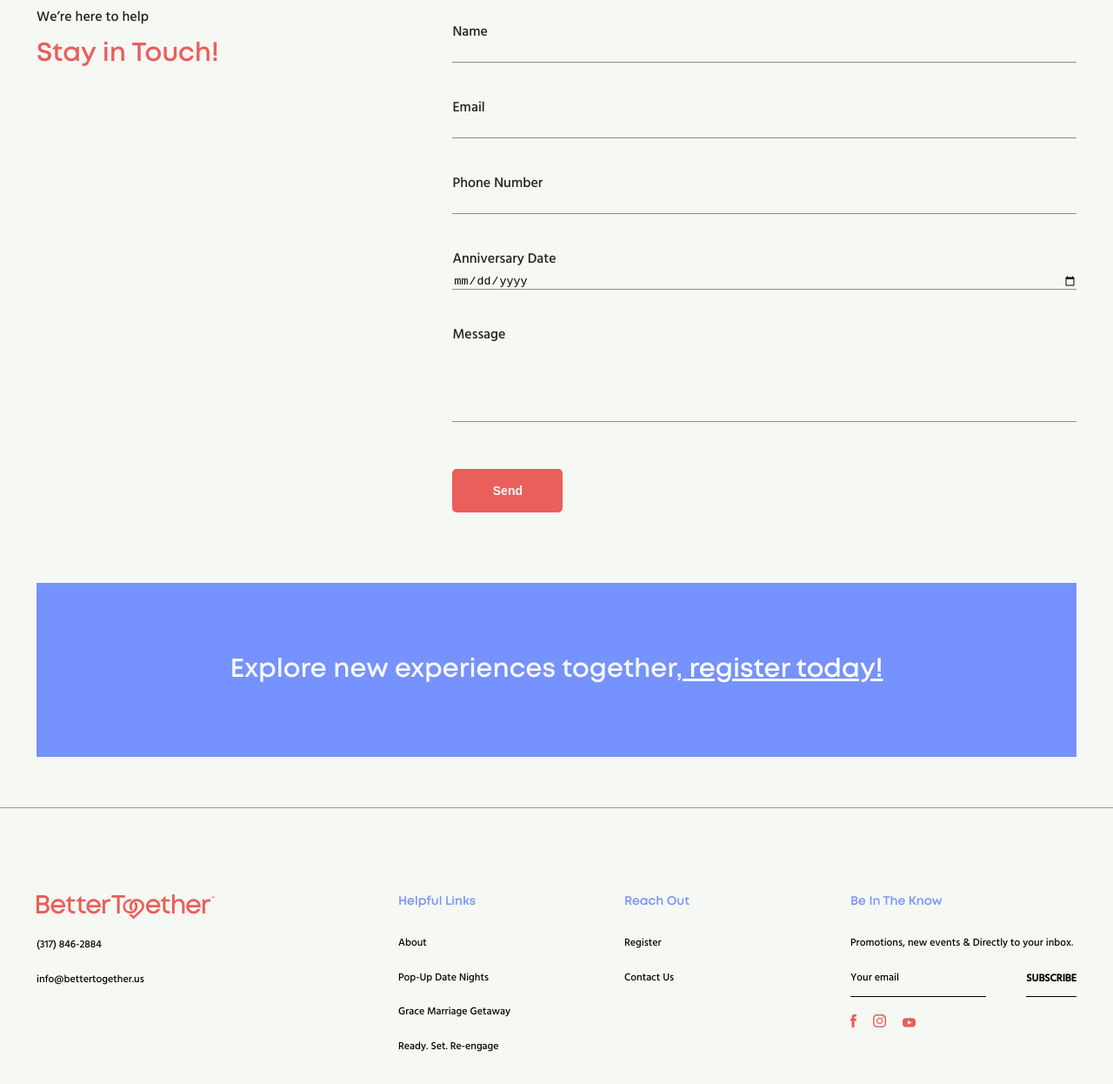
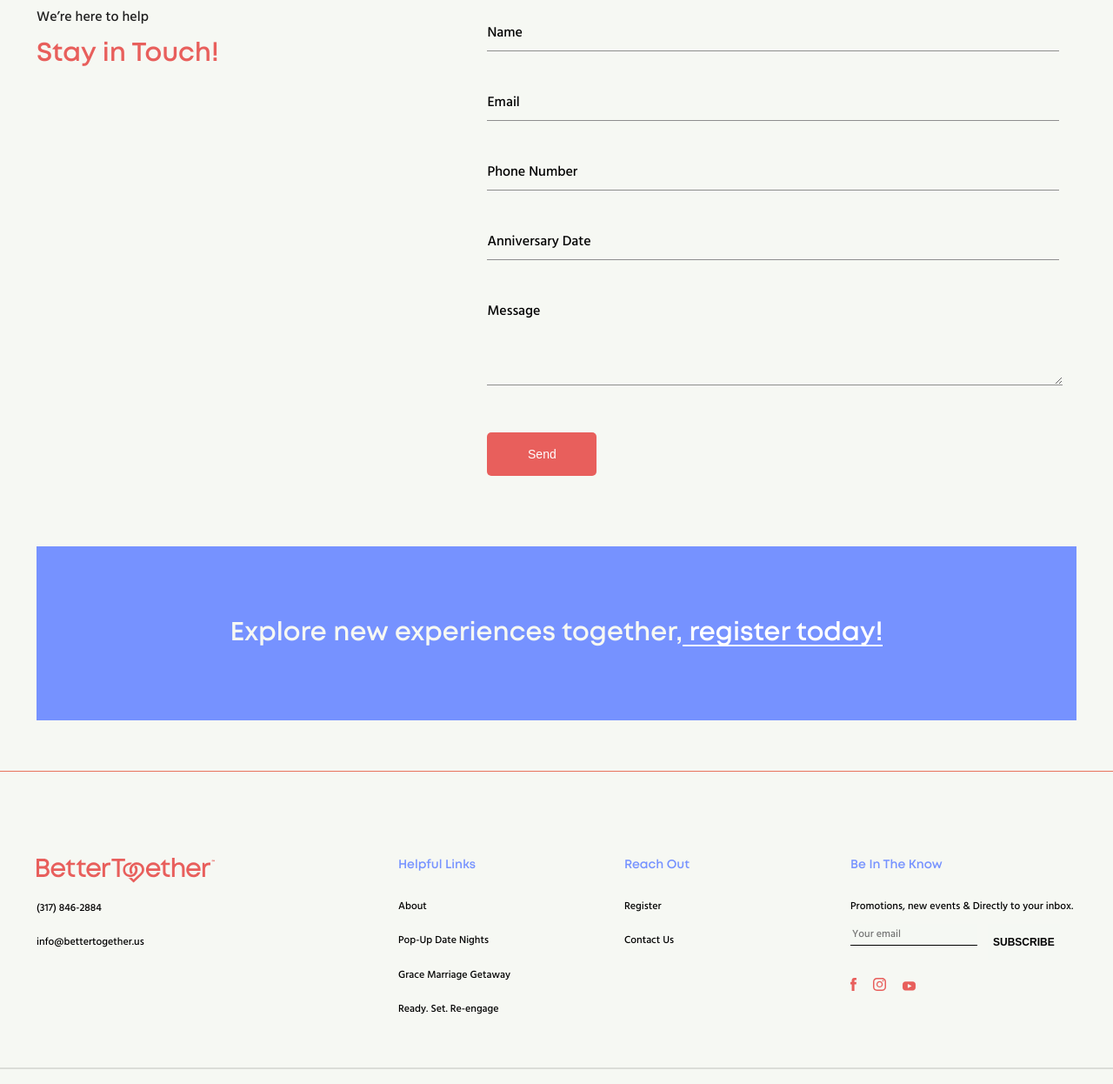
Before and after one commit to Shivanandkkhh/Better-to-gether, a plain HTML site: page contact.html in a window 1280 px wide. Shown: the part 581-1827 px from the top of the page at 87% size. Drawn offline with nearby package versions, Linux system fonts and the light colour scheme.

Commit message:
redesigned form

```diff
--- a/assests/css/Style_pop-up.css
+++ b/assests/css/Style_pop-up.css
@@ -50,6 +50,7 @@
 .btn {
     margin-top: 29px;
     background-color: #E85F5C;
+    border: 1px solid #E85F5C;
     width: 41.7%;
     height: 50px;
     display: flex;
--- a/assests/css/common-style.css
+++ b/assests/css/common-style.css
@@ -115,7 +115,7 @@ section {
 body {
     line-height: 1;
     background: #F6F8F3;
-    font-family:'Mont-SemiBold', Arial, Helvetica, sans-serif;
+    font-family: 'Mont-SemiBold', Arial, Helvetica, sans-serif;
     font-style: normal;
 }
 
@@ -158,26 +158,30 @@ table {
     width: 100%;
     margin: 0 auto;
 }
-.margin-set{
+
+.margin-set {
     margin: 0 20px;
 }
-.s-font{
+
+.s-font {
     color: #F5F8F3;
     text-decoration: none;
 }
-.s-font:hover{
+
+.s-font:hover {
     color: #7692FF !important;
     text-decoration: underline;
 }
 
 
-.flex{
+.flex {
     display: flex;
     padding: 0 20px;
     justify-content: space-between;
     align-items: center;
 }
-.text-decoration{
+
+.text-decoration {
     text-decoration: none;
 }
 
@@ -186,30 +190,36 @@ table {
     justify-content: center;
     margin: 0 30% 0 15%;
 }
+
 /*  */
-.events-options span{
+.events-options span {
     color: #000000;
     margin-bottom: 1%;
 }
-.events-options:hover .event-options{
+
+.events-options:hover .event-options {
     display: block;
     position: absolute;
     color: white;
 }
-.event-options{
+
+.event-options {
     position: absolute;
     line-height: 30px;
     display: none;
     background: #FFFFFF;
     width: 230PX;
 }
-.events-a{
+
+.events-a {
     border-top: 1px solid #8E8E8E;
 }
-.a-dropdown:hover{
+
+.a-dropdown:hover {
     background: gainsboro;
 }
-.event-options a{
+
+.event-options a {
     font-size: 14px;
     color: #000000;
 }
@@ -221,9 +231,11 @@ table {
     display: flex;
     align-items: center;
 }
-.menu{
-    padding:0 0 4px 8px;
+
+.menu {
+    padding: 0 0 4px 8px;
 }
+
 .content-flex {
     padding: 17px 0;
 }
@@ -239,6 +251,7 @@ table {
 
 .nav-btn {
     color: #E85F5C !important;
+    border: 1px solid #E85F5C;
     background-color: #F6F8F3;
     border-style: none;
     width: 100px;
@@ -246,8 +259,10 @@ table {
     display: flex;
     justify-content: center;
     align-items: center;
+    border: 1px solid #E85F5C;
 }
-.nav-btn:hover{
+
+.nav-btn:hover {
     color: #7692FF;
     border: 1px solid #7692FF;
 }
@@ -265,7 +280,7 @@ table {
     margin: 16px 0 13px 0;
     position: sticky;
     top: 0px;
-    z-index:0;
+    z-index: 0;
     background: #F6F8F3;
 }
 
@@ -274,14 +289,17 @@ table {
     list-style: none;
 
 }
-.nav-section li a{
+
+.nav-section li a {
     text-decoration: none;
     color: #000000;
 }
-.nav-section li a:hover{
+
+.nav-section li a:hover {
     text-decoration: underline;
     border: none;
 }
+
 .link_flex img {
     height: 70px;
 }
@@ -293,12 +311,15 @@ table {
 .nav-section li:last-child {
     margin-right: 0px;
 }
-.line-spacing{
+
+.line-spacing {
     line-height: 34px;
 }
-.logo-mobile{
+
+.logo-mobile {
     display: none;
 }
+
 /* The above  nav section ends here */
 
 /*  */
@@ -307,12 +328,17 @@ table {
     line-height: 3.3;
     color: #000000;
 }
-.font-s-40px{
+
+.font-s-40px {
     font-size: 40px;
 }
+
 .subscribe {
+    border: none;
+    outline: none;
+    background-color: #F5F8F3;
     line-height: 40px;
-    border-bottom: 1px solid #000000;
+    /* float: right; */
 }
 
 .font-f-hind {
@@ -342,6 +368,7 @@ table {
 .feel-text {
     color: #1E1E1E;
 }
+
 .event-text,
 .realtion-heading,
 .grace-text,
@@ -356,15 +383,19 @@ table {
     font-size: 16px;
     line-height: 34px;
 }
-.line-h-53{
+
+.line-h-53 {
     line-height: 53px;
 }
+
 .color-pink {
     color: #E85F5C;
 }
-.back-c-pink{
+
+.back-c-pink {
     background-color: #E85F5C;
 }
+
 .subscribe,
 .f-font,
 .footer-text {
@@ -399,20 +430,39 @@ table {
 .margin-sets {
     max-width: 1196px;
     margin: 0 auto;
- }
- .underlined {
+}
+
+.underlined {
     color: #F5F8F3;
     border-bottom: 2px solid #F5F8F3;
 }
+
 .underlined:hover {
     border: none;
+    color: #F5F8F3 !important;
     cursor: pointer;
     color: rgb(22, 237, 62);
-    text-decoration: underline rgb(15, 184, 241);
+    /* text-decoration: underline rgb(15, 184, 241); */
+    border-bottom: none;
 }
+
+.underline a {
+    text-decoration: none;
+    color: #F5F8F3;
+}
+
+.underline {
+    border-bottom: 2px solid #ffff;
+}
+
+.underline:hover {
+    border-bottom: none;
+}
+
 .margin-top {
-    margin: 81px  0 47px 0 !important;
+    margin: 81px 0 47px 0 !important;
 }
+
 .pop-up-night {
     background-color: #7692FF;
     text-align: center;
@@ -420,11 +470,13 @@ table {
     align-items: center;
     min-height: 150px;
 }
+
 .make-center {
     display: flex;
     align-items: center;
     justify-content: center;
 }
+
 /* common footer starts here */
 .above-hr {
     margin-top: 4.5%;
@@ -460,7 +512,6 @@ table {
 
 .flex-footer {
     display: flex;
-    justify-content: space-between;
 }
 
 .m1-top {
@@ -483,7 +534,6 @@ table {
 .line {
     text-align: left;
     width: 60%;
-    border-bottom: 1px solid #000000;
 }
 
 .footer-sub1 {
@@ -507,11 +557,32 @@ table {
     padding: 25px 0 23px 0;
     justify-content: space-between;
 }
+
 /* The footer ends here */
 /*  */
-.logos a{
+.logos a {
     text-decoration: none;
 }
+
+form .footer-form {
+    outline: none;
+    border: none;
+    background-color: #F5F8F3;
+    border-bottom: 1px solid #000000;
+    width: 90%;
+    /* text-decoration: underline; */
+}
+
+.footer-padding-remove {
+    font-family: 'Hind';
+    font-style: normal;
+    font-weight: 400;
+    font-size: 12px;
+    line-height: 22px;
+    color: #000000;
+
+}
+
 /*  */
 @media screen and (max-width:980px) {
     .adj-text {
@@ -524,6 +595,14 @@ table {
 
     .third-s-text h2 {
         width: 100% !important;
+    }
+
+    .user-box input {
+        width: 260%;
+    }
+
+    .msg-area {
+        width: 260%;
     }
 }
 
@@ -543,6 +622,7 @@ table {
         width: 100%;
     }
 }
+
 /* media query for 768 starts here */
 @media screen and (max-width:768px) {
     .nav-section li {
@@ -671,9 +751,11 @@ table {
     .event-text {
         padding: 13.6% 0;
     }
+
     .margin-top {
         margin: 60px 0 !important;
     }
+
     .footer-text {
         font-size: 14px;
     }
--- a/assests/css/contact.css
+++ b/assests/css/contact.css
@@ -1,4 +1,4 @@
-.phone-text{
+.phone-text {
     margin-top: 0px;
 }
 
@@ -16,17 +16,22 @@
     display: grid;
     grid-template-columns: repeat(5, 1fr);
 }
-.reach-us,.stay-touch{
+
+.reach-us,
+.stay-touch {
     margin-top: 6px;
 }
+
 .reach-us-heading,
 .help-section {
     grid-column: 1/3;
+
 }
 
 .contact-info,
 .cont-info {
     grid-column: 3;
+    padding: 0 0 0 40px;
 }
 
 .contact-info {
@@ -47,16 +52,12 @@ input {
     background-color: #F6F8F3;
 }
 
-.border-btm {
-    border-bottom: 1px solid #8E8E8E;
-    width: 300%;
-    margin-bottom: 35px;
-}
 
 label {
     margin-top: 41px;
 }
-.border-margin{
+
+.border-margin {
     padding-top: 65px;
 }
 
@@ -72,47 +73,175 @@ label {
 .submit a {
     text-decoration: none;
 }
-.contact-info a{
+
+.contact-info a {
     color: #7692FF;
     text-decoration: none;
 }
-.underlines{
+.contact-info a:hover{
+    text-decoration: underline;
+}
+.font-w-800 a{
+    text-decoration: none;
+}
+.underlines {
     color: #ffff;
+    border-bottom: 2px solid #ffff;
 }
 .underlines:hover{
-    color: rgb(25, 226, 25);
+    border-bottom: none;
 }
-.marg-top{
+
+
+
+
+.marg-top {
     min-height: 200px !important;
 
 }
-.side-margin{
+
+.side-margin {
     margin: 0 20px;
 }
+
 /*  regoster section ends here  */
 
 /*  */
-.cont-info button{
+
+
+/*  */
+
+/* form section */
+.form1 input {
+    outline: none;
+    border: none;
+}
+
+.txt-box1 {
+    font-weight: 500;
+    font-size: 16px;
+    line-height: 34px;
+}
+
+.user-box {
+    position: relative;
+}
+
+.user-box input {
+    width: 330%;
+    padding: 10px 0;
+    font-size: 16px;
+    margin-bottom: 41px;
+    border: none;
+    border-bottom: 1px solid #8E8E8E;
+    outline: none;
+    background: transparent;
+}
+
+.user-box label {
+    position: absolute;
+    top: 0;
+    left: 0;
+    padding: 10px 0;
+    font-size: 16px;
+    font-family: 'Hind';
+    font-weight: 500;
+    color: #000000;
+    pointer-events: none;
+    transition: .5s;
+}
+
+.user-box input:focus~label,
+.user-box input:valid~label {
+    top: -20px;
+    left: 0;
+    color: #000000;
+    font-size: 12px;
+}
+
+.user-box textarea:focus~label,
+.user-box textarea:valid~label {
+    top: -20px;
+    left: 0;
+    color: #000000;
+    font-size: 12px;
+}
+
+form button:hover {
+    background: #7692FF;
+    text-decoration: underline;
+    cursor: pointer;
+}
+
+.msg-area {
+    padding-bottom: 70px !important;
+}
+
+.user-box label {
+    font-family: 'Hind';
+    font-weight: 500;
+    font-size: 16px;
+}
+
+.msg-area {
+    border: none;
+    outline: none;
+    width: 330%;
+    background: #F6F8F3;
+    padding-bottom: 77px;
+    border: none;
+    border-bottom: 1px solid #8E8E8E;
+}
+
+.cont-info button {
+    margin-top: 50px;
     outline: none;
     border: 0;
     border-radius: 5px;
 }
+
+form button {
+    color: #FFFFFF;
+    text-decoration: none;
+    font-size: 14px;
+    background: #E85F5C;
+    border: none;
+    width: 126px;
+    height: 50px;
+    margin-top: 13px;
+}
+
 /*  */
+
 /* Media screen @980px starts here */
 
 /* Media screen @980px ends here */
 /* Media screen @768px starts here */
 @media screen and (max-width:768px) {
+
     .reach-us-heading,
     .help-section,
     .contact-info,
     .cont-info {
         grid-column: 1/5;
     }
-.border-btm {
-    width: 125%;
+
+    .contact-info,
+    .cont-info {
+
+        padding: 0 0 0 0px;
     }
-.cont-info button{
+
+    .user-box input {
+        width: 125% !important;
+    }
+
+    .msg-area {
+        width: 125% !important;
+    }
+
+
+    .cont-info button {
         width: 125%;
     }
 
@@ -124,32 +253,41 @@ label {
     .info-cont {
         margin-top: 40px;
     }
-.font-s-40px{
+
+    .font-s-40px {
         font-size: 30px !important;
     }
+
     .event-text {
         padding: 5.6% 0 !important;
 
     }
-.contact-info{
+
+    .contact-info {
         margin-top: 20px;
         line-height: 2;
     }
+
     .help-section {
         margin-top: 36px;
     }
+
     .cont-info {
         margin-top: 26px;
     }
+
     .feel-text {
         line-height: 0px !important;
     }
+
     .submit {
         margin-top: 30px;
     }
-.marg-top{
+
+    .marg-top {
         min-height: 213px !important;
 
     }
 }
+
 /* Media screen @520px starts here */
--- a/contact.html
+++ b/contact.html
@@ -84,6 +84,7 @@
                         </li>
                         <li class="imag">
                             <span class="logo-desktop">
+                                <a href="./index.html">
                                     <svg width="184" height="72" viewBox="0 0 184 72" fill="none"
                                         xmlns="http://www.w3.org/2000/svg">
                                         <g clip-path="url(#clip0_222_291)">
@@ -214,6 +215,7 @@
                                             </clipPath>
                                         </defs>
                                     </svg>
+                                </a>
                             </span>
                             <span class="logo-mobile">
                                 <svg width="110" height="41" viewBox="0 0 110 41" fill="none"
@@ -245,7 +247,7 @@
                                         d="M58.2219 32.137C57.7498 31.6718 57.502 30.9739 57.502 30.0783V23.0996H62.0574V20.6338H57.502V17.6096H56.8293L52.2148 22.4017V23.1112H54.7758V30.1597C54.7758 31.7648 55.2479 33.0443 56.1802 33.9748C57.1125 34.9053 58.4107 35.3821 60.0275 35.3821H62.1282V32.8582H60.3344C59.4138 32.8465 58.6939 32.6023 58.2219 32.137Z"
                                         fill="#E85F5C" />
                                     <path
-                                        d="M71.8409 20.3197C70.7787 20.3197 69.7992 20.5291 68.9141 20.9362C68.2178 21.2618 67.6159 21.6806 67.0966 22.2156V15.4113H64.3586V21.8783V35.3705H67.0966V27.3566C67.0966 26.0772 67.4979 24.9838 68.3004 24.1231C69.1029 23.2508 70.0706 22.8204 71.2508 22.8204C72.4546 22.8204 73.3397 23.181 73.977 23.9138C74.6143 24.6465 74.9329 25.7282 74.9329 27.124V35.3705H77.6591V26.5889C77.6591 24.6931 77.128 23.1577 76.0895 22.0295C75.0509 20.8896 73.6229 20.3197 71.8409 20.3197Z"
+                                        d="M71.8409 20.3197C70.7787 20.3197 69.7992 20.5291 68.9141 20.9362C68.2178 21.2618 67.6159 21.6806 67.0966 22.2156V15.4113H64.3586V21.8783V35.3705H67.0966V27.3566C67.0966 26.0772 67.4979 24.9838 68.regii4 24.1231C69.1029 23.2508 70.0706 22.8204 71.2508 22.8204C72.4546 22.8204 73.3397 23.181 73.977 23.9138C74.6143 24.6465 74.9329 25.7282 74.9329 27.124V35.3705H77.6591V26.5889C77.6591 24.6931 77.128 23.1577 76.0895 22.0295C75.0509 20.8896 73.6229 20.3197 71.8409 20.3197Z"
                                         fill="#E85F5C" />
                                     <path
                                         d="M90.936 21.3549C89.7912 20.6686 88.4576 20.3197 86.9942 20.3197C85.578 20.3197 84.268 20.657 83.1115 21.32C81.9549 21.983 81.0226 22.9135 80.3617 24.0882C79.7008 25.263 79.3704 26.5773 79.3704 27.9963C79.3704 29.4386 79.7008 30.7529 80.3617 31.916C81.0226 33.0791 81.9431 34.0096 83.1115 34.6726C84.268 35.3356 85.578 35.6729 86.9942 35.6729C88.6111 35.6729 90.0509 35.2425 91.3018 34.4051C92.541 33.5676 93.4969 32.3813 94.1342 30.8692L94.264 30.5668H91.3726L91.3018 30.6831C90.8652 31.4159 90.2751 32.0091 89.5316 32.4162C88.7881 32.8349 87.9384 33.0442 86.9824 33.0442C85.6842 33.0442 84.5749 32.6604 83.6898 31.8928C82.8637 31.1833 82.3444 30.2411 82.1437 29.0896H94.4529L94.4765 28.8919C94.5001 28.6128 94.5119 28.3336 94.5119 28.0661C94.5119 26.6471 94.205 25.3444 93.5913 24.1696C92.9777 22.9949 92.0807 22.0528 90.936 21.3549ZM82.2146 26.5657C82.4624 25.4956 83.0053 24.6232 83.796 23.9603C84.6575 23.2508 85.7314 22.8902 86.9824 22.8902C88.2216 22.8902 89.2837 23.2391 90.1453 23.9486C90.936 24.6 91.4788 25.4723 91.7385 26.5657H82.2146Z"
@@ -341,29 +343,33 @@
                     <p class="we-help font-f-hind feel-text">We’re here to help</p>
                     <h4 class="stay-touch event-text">Stay in Touch!</h4>
                 </div>
-                <form class="cont-info">
-                    <label class="font-f-hind feel-text" for="name">Name</label>
-                    <div class="border-btm">
-                        <input type="text">
+                <div class="cont-info">
+                    <form name="form1" action="index.html" onsubmit="required()">
+                        <div class="user-box ">
+                            <input type="text" name="txt" required="" />
+                            <label>Name</label>
                         </div>
-                    <label class="font-f-hind feel-text" for="name">Email</label>
-                    <div class="border-btm">
-                        <input type="email">
+                        <div class="user-box ">
+                            <input type="email" name="txt" required="" />
+                            <label>Email</label>
                         </div>
-                    <label class="font-f-hind feel-text" for="name">Phone Number</label>
-                    <div class="border-btm">
-                        <input type="number">
+                        <div class="user-box ">
+                            <input type="number" name="txt" maxlength="10" required="" />
+                            <label>Phone Number</label>
                         </div>
-                    <label class="font-f-hind feel-text" for="name">Anniversary Date</label>
-                    <div class="border-btm">
-                        <input type="date">
+                        <div class="user-box ">
+                            <input type="number" name="txt" value="" required="" />
+                            <label>Anniversary Date</label>
                         </div>
-                    <label class="font-f-hind feel-text labels" for="name">Message</label>
-                    <div class="border-btm border-margin">
-                        <input type="text">
+                        <div class="user-box ">
+                            <textarea class="msg-area" type="tname" name="txt" required=""></textarea>
+                            <label>Message</label>
                         </div>
-                    <button class="submit back-c-pink color-white adj-font font-w-700" onclick="myFunction()">Send</button>
+                        <div class="send-btn ">
+                            <button type="submit" value="submit">Send</button>
+                        </div>
                     </form>
+                </div>
             </div>
         </div>
     </section>
@@ -372,9 +378,11 @@
     <!-- The register section starts here -->
     <section class="containers margin-top">
         <div class="margin-sets marg-top pop-up-night make-center">
-            <h4 class="font-w-800 color-white event-text margin-set">Explore new experiences together,<a   class="underlines" href="#">
+            <h4 class="font-w-800 color-white event-text margin-set">Explore new experiences together,<a
+                    class="underlines" href="#">
                     register today!</a></h4>
         </div>
+
     </section>
     <!-- The register section ends here -->
     <div class="above-hr"></div>
@@ -478,10 +486,11 @@
                             <p class="footer-text font-f-hind"><a href="" target="_blank">Promotions, new events &
                                     Directly
                                     to your inbox.</a></p>
-                            <p class="flex-footer"><span class="footer-text font-f-hind line">Your email
-                                </span><span class="subscribe font-f-hind">
-                                    SUBSCRIBE</span>
-                            </p>
+                            <div class="flex-footer">
+                                <form action=""> <input class="footer-form  footer-padding-remove line line-h-20"
+                                        type="text" placeholder="Your email"></form>
+                                <a href="#"> <button class="subscribe"> SUBSCRIBE</button> </a>
+                            </div>
                         </div>
                         <div class="logos cur-point">
                             <a href="https://bettertogether.us/"><svg class="svg-logo" width="7" height="15"
@@ -502,7 +511,7 @@
                                     viewBox="0 0 15 11" fill="none" xmlns="http://www.w3.org/2000/svg">
                                     <path
                                         d="M15 3.63987C15 1.83987 13.53 0.369873 11.73 0.369873H3.27C1.47 0.369873 0 1.83987 0 3.63987V7.32987C0 9.12987 1.47 10.5999 3.27 10.5999H11.7C13.5 10.5999 14.97 9.12987 14.97 7.32987V3.63987H15ZM10.35 5.58987L6.57 7.44987C6.42 7.53987 5.91 7.41987 5.91 7.26987V3.42987C5.91 3.24987 6.42 3.15987 6.57 3.24987L10.2 5.19987C10.35 5.28987 10.5 5.49987 10.35 5.58987Z"
-                                        fill="#E85F5C"/>
+                                        fill="#E85F5C" />
                                 </svg>
                             </a>
                         </div>
@@ -529,5 +538,4 @@
     </section>
     <!-- the privacy policy inforamtion stats here -->
     </section>
-
 </body>
```
Also changed, not shown: assests/css/style.css (+3 -5 lines), index.html (+6 -7 lines), pop-up-night.html (+11 -9 lines). Lines whose indentation alone changed are shown as unchanged.
